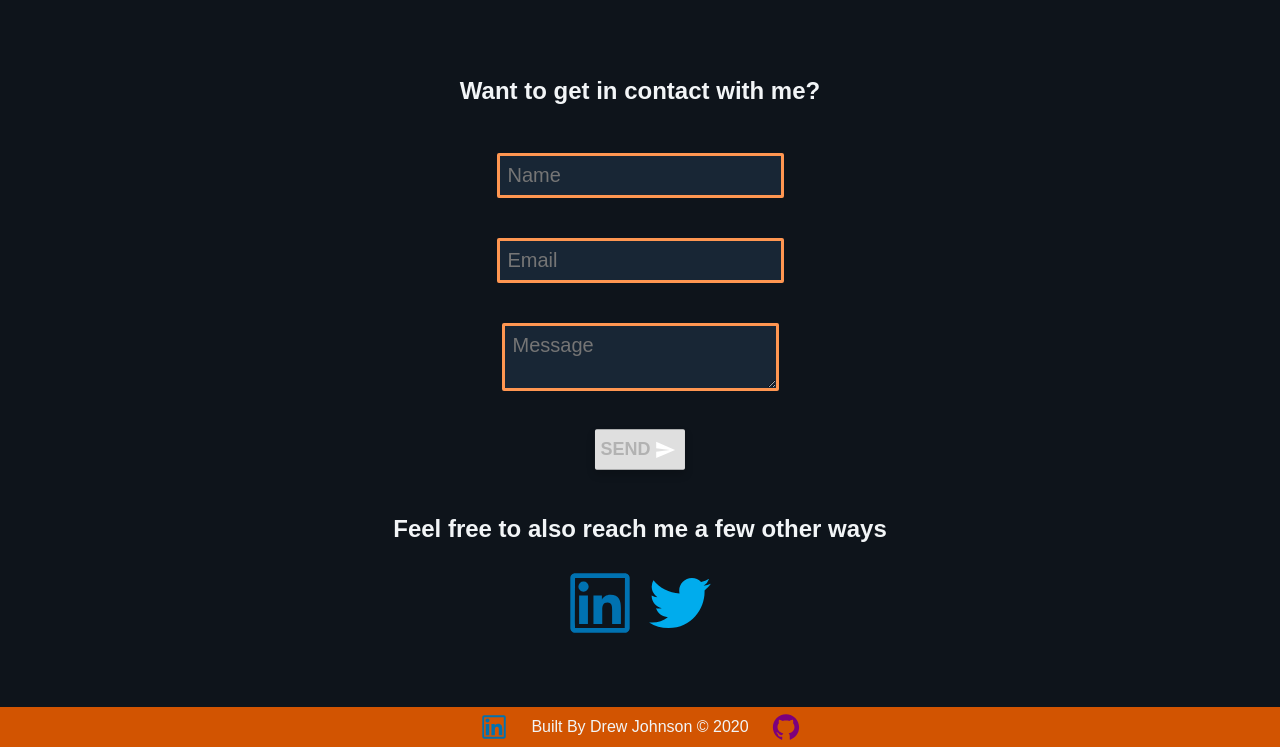
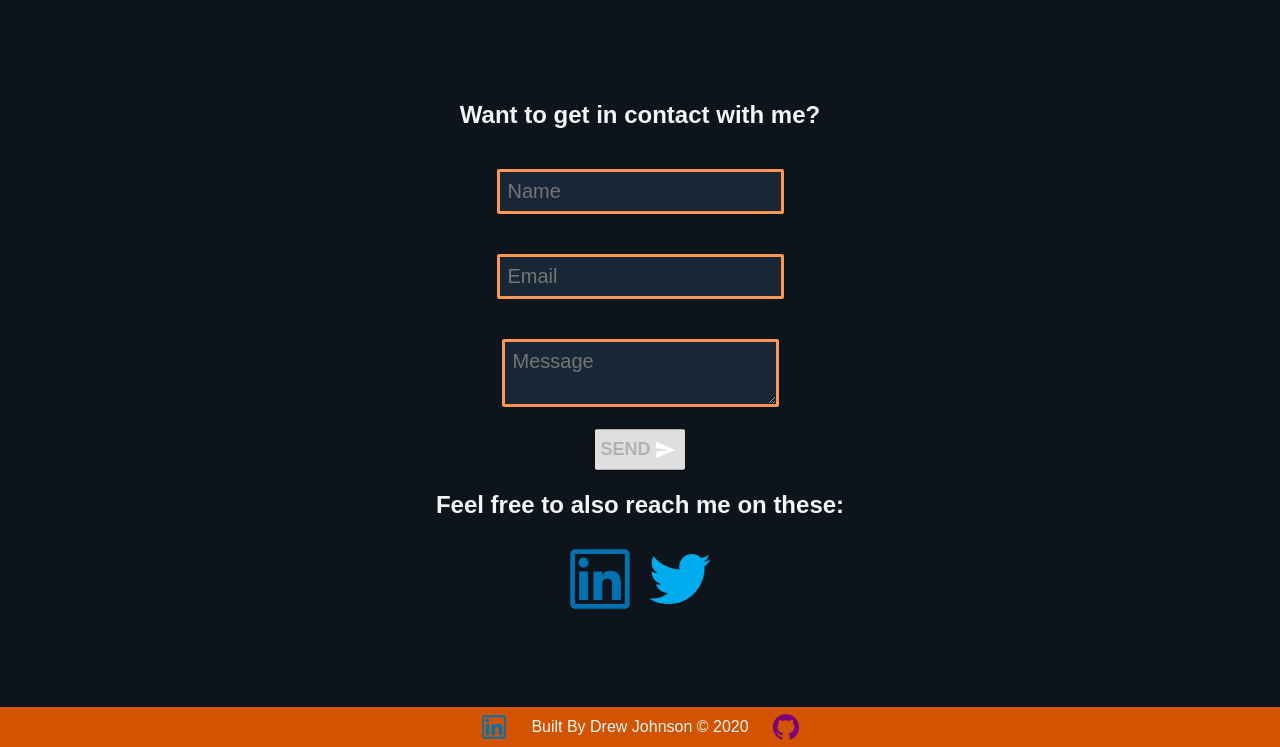
Before and after one commit to DrewJohnsonGT/portfolio-old, a Gatsby site: page /contact in a window 1280 px wide. Shown: the part 53-800 px from the top of the page. Built offline with nearby package versions, Linux system fonts and the light colour scheme; Gatsby itself is replaced by a stand-in of ours; some packages are replaced by stand-ins of ours; a web font is replaced by a local one.

Commit message:
Page title adjustments, padding on all but index page, about page started

```diff
--- a/src/components/HeaderNav.js
+++ b/src/components/HeaderNav.js
@@ -1,6 +1,5 @@
 import React, { useState } from 'react';
 import styled, { css } from 'styled-components';
-import { globalHistory } from '@reach/router';
 import { Link } from 'gatsby';
 import { FaBars } from 'react-icons/fa';
 import { FiChevronDown } from 'react-icons/fi';
@@ -186,8 +185,7 @@ const MenuLink = styled(Link)`
     }
 `;
 
-const HeaderNav = ({ themeToggler, theme }) => {
-    const currentPathname = globalHistory.location.pathname.split('/')[1];
+const HeaderNav = ({ themeToggler, theme, currentPathname }) => {
     const selected = ROUTES.findIndex((link) => currentPathname === link.value);
     const [isMenuOpen, menuToggle] = useState(false);
     const clickAwayRef = useClickAway(() => menuToggle(false));
--- a/src/components/Layout.js
+++ b/src/components/Layout.js
@@ -1,10 +1,12 @@
 import React from 'react';
 import styled, { ThemeProvider } from 'styled-components';
+import { globalHistory } from '@reach/router';
 import {
     HEADER_HEIGHT,
     FOOTER_HEIGHT,
     LIGHT_THEME,
     DARK_THEME,
+    ROUTES,
 } from 'utils/constants';
 import { useDarkMode } from 'utils/hooks';
 import HeaderNav from './HeaderNav';
@@ -16,6 +18,7 @@ const Root = styled.div`
 `;
 const Main = styled.main`
     margin: 0;
+    padding: ${({ hasPadding }) => (hasPadding ? '0.5rem' : 0)};
     display: flex;
     flex-direction: column;
     align-items: center;
@@ -23,7 +26,7 @@ const Main = styled.main`
     overflow-x: hidden;
     overflow-y: auto;
     height: auto;
-    min-height: calc(100% - ${HEADER_HEIGHT + FOOTER_HEIGHT}px);
+    min-height: calc(100% - ${HEADER_HEIGHT + FOOTER_HEIGHT}px - 1rem);
     background-color: ${({ theme }) => theme.background};
     color: ${({ theme }) => theme.colorMidEmphasis};
 `;
@@ -31,11 +34,21 @@ const Main = styled.main`
 const Layout = ({ children }) => {
     const [theme, themeToggler] = useDarkMode();
     const themeMode = theme === 'light' ? LIGHT_THEME : DARK_THEME;
+    const currentPathname = globalHistory.location.pathname.split('/')[1];
     return (
         <ThemeProvider theme={themeMode}>
             <Root>
-                <HeaderNav themeToggler={themeToggler} theme={theme} />
-                <Main>{children}</Main>
+                <HeaderNav
+                    themeToggler={themeToggler}
+                    theme={theme}
+                    currentPathname={currentPathname}
+                />
+                <Main
+                    hasPadding={ROUTES.find(
+                        ({ value }) => value === currentPathname
+                    )}>
+                    {children}
+                </Main>
                 <Footer />
             </Root>
         </ThemeProvider>
--- a/src/components/Text.js
+++ b/src/components/Text.js
@@ -13,6 +13,7 @@ const SubHeader2 = styled.h4`
 `;
 const PageTitle = styled.h1`
     font-family: 'Qube1', 'Qube2';
+    margin-top: 0;
     display: none;
     @media (max-width: ${MOBILE_SCREEN_WIDTH}px) {
         display: flex;
--- a/src/pages/contact.js
+++ b/src/pages/contact.js
@@ -12,13 +12,14 @@ const ContactForm = styled.form`
     flex-direction: column;
     justify-content: center;
     align-items: center;
-    padding: 0.5rem;
     overflow: visible;
 `;
 const NameInput = styled(TextInput)``;
 const EmailInput = styled(TextInput)``;
 const MessageInput = styled(TextInput)``;
-const SubmitButton = styled(ActionButton)``;
+const SubmitButton = styled(ActionButton)`
+    margin: 0;
+`;
 const SendIcon = styled(MdSend)`
     color: white;
     height: 1.5rem;
@@ -86,7 +87,7 @@ const ContactPage = () => {
                 </SubmitButton>
             </ContactForm>
             <Prompt type='subheader1'>
-                Feel free to also reach me a few other ways
+                Feel free to also reach me on these:
             </Prompt>
             <IconDiv>
                 <LinkedInIcon onClick={() => window.open(LINKED_IN_URL)} />
--- a/src/pages/index.js
+++ b/src/pages/index.js
@@ -77,7 +77,6 @@ const HomePage = () => {
     const maxIconSize = windowHeight * 0.25;
     const minIconSize = windowHeight * 0.025;
     return (
-        <>
         <Wrapper>
             {Skills.map(({ icon, score }) => (
                 <SkillIcon
@@ -92,7 +91,6 @@ const HomePage = () => {
             <Name>Drew Johnson</Name>
             <Slogan>Always building something</Slogan>
         </Wrapper>
-        </>
     );
 };
 
--- a/src/pages/posts.js
+++ b/src/pages/posts.js
@@ -3,6 +3,7 @@ import styled from 'styled-components';
 import { Link, graphql } from 'gatsby';
 import { Text } from 'components/index';
 
+const PageTitle = styled(Text)``;
 const Post = styled.div`
     margin: 0.5rem;
     padding: 1rem;
@@ -29,10 +30,11 @@ const Date = styled.small`
     color: ${({ theme }) => theme.colorLowEmphasis};
 `;
 
-const PostsPage = ({ data, location }) => {
+const PostsPage = ({ data }) => {
     const posts = data.allMdx.edges;
     return (
         <>
+            <PageTitle type='pageTitle'>Posts</PageTitle>
             {posts.map(({ node }) => {
                 const {
                     frontmatter: { title, date, description },
```
Also changed, not shown: src/pages/about.js (+17 -1 lines), src/assets/images/air_traffic.jpg (deleted), src/assets/images/buzz_logo.png (deleted), src/assets/images/faa_logo.png (deleted), src/assets/images/meridian_logo.png (deleted), src/assets/images/netsuite_chrome.png (deleted), src/assets/images/profile.jpg (deleted). Lines whose indentation alone changed are shown as unchanged.
